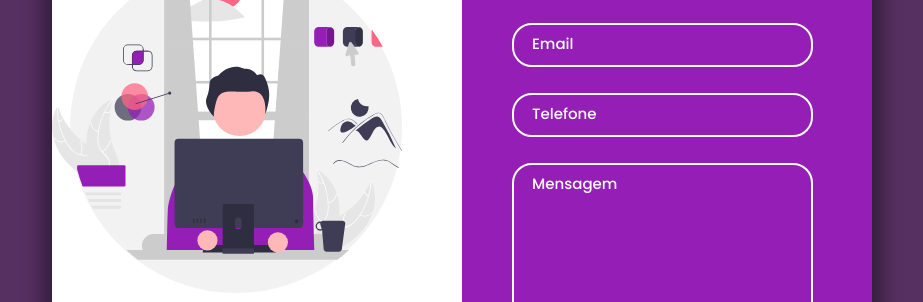
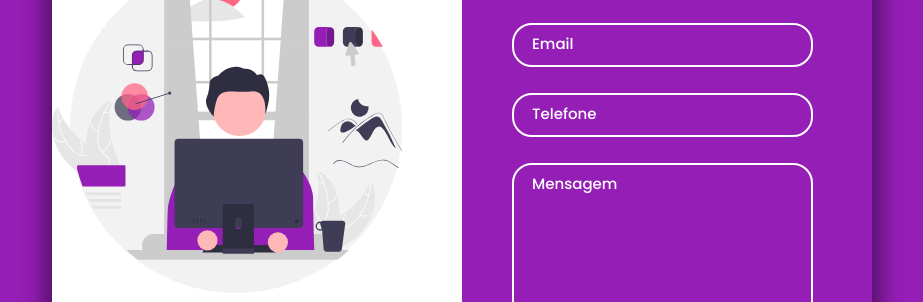
Before and after one commit to nicolascacreis/Cp-05-front, a website: page src/pages/contato.html in a window 1280 px wide. Shown: the part 250-552 px from the top of the page, without its empty margins (178-1101 px from the left). Drawn offline with nearby package versions, Linux system fonts and the light colour scheme.

Commit message:
correcao cor

```diff
--- a/src/styles/contato.scss
+++ b/src/styles/contato.scss
@@ -21,7 +21,7 @@ body {
     position: relative;
     width: 100%;
     height: 100vh;
-    background: #563061;
+    background: var(--primary-color);
     display: flex;
     justify-content: center;
     align-items: center;
```
Also changed, not shown: src/styles/contato.css.
